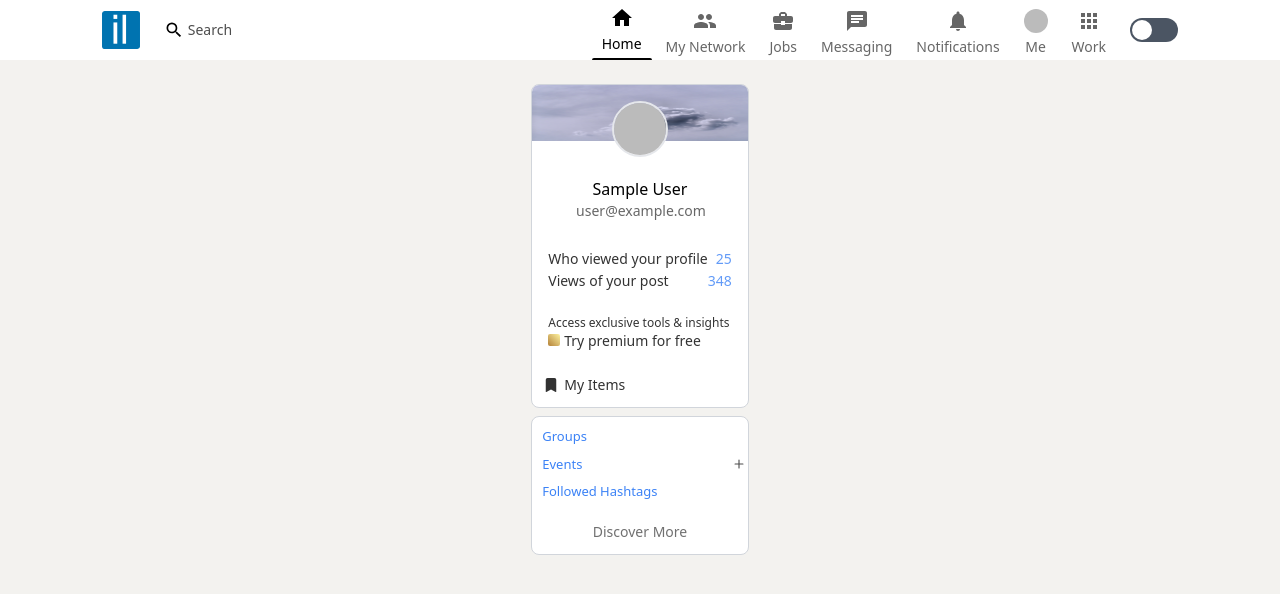
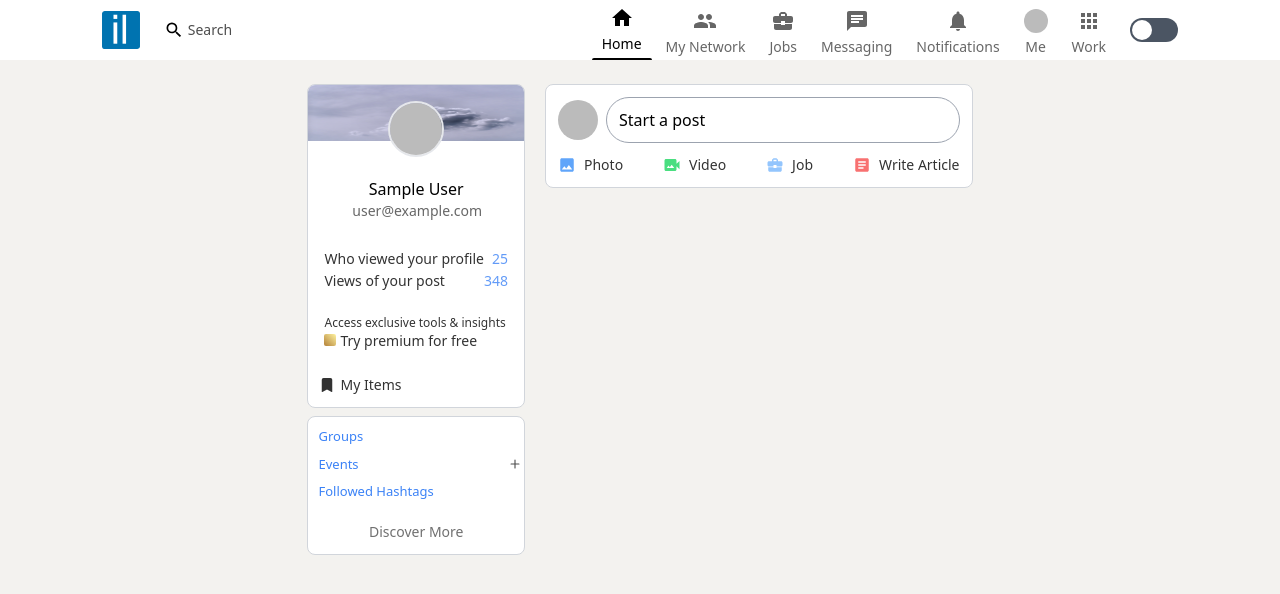
Before and after one commit to eglereact/Nideknil-linkedIn-clone, a Next.js app: page / in a window 1280 px wide. Shown: the top 594 px of the page. Built offline with nearby package versions, Linux system fonts and the light colour scheme; no server answers; sample sign-in values are in the browser's storage.

Commit message:
add feed input and recoil

```diff
--- /dev/null
+++ b/atoms/modalAtom.js
@@ -0,0 +1,11 @@
+import { atom } from "recoil";
+
+export const modalState = atom({
+  key: "modalState",
+  default: false,
+});
+
+export const modalTypeState = atom({
+  key: "modalTypeState",
+  default: "dropIn",
+});
--- /dev/null
+++ b/components/Feed.js
@@ -0,0 +1,11 @@
+import Input from "./Input";
+
+function Feed() {
+  return (
+    <div className="space-y-6 pb-24 max-w-lg">
+      <Input />
+    </div>
+  );
+}
+
+export default Feed;
--- a/components/Header.js
+++ b/components/Header.js
@@ -9,7 +9,6 @@
   MdOutlineApps,
   MdGroup,
   MdBusinessCenter,
-  MdWbSunny,
 } from "react-icons/md";
 import { BsMoonFill } from "react-icons/bs";
 import HeaderLink from "./HeaderLink";
--- /dev/null
+++ b/components/Input.js
@@ -0,0 +1,61 @@
+import { motion } from "framer-motion";
+import { useSession } from "next-auth/react";
+
+import {
+  MdBusinessCenter,
+  MdArticle,
+  MdVideoCameraBack,
+  MdInsertPhoto,
+} from "react-icons/md";
+import { useRecoilState } from "recoil";
+import { modalState, modalTypeState } from "./../atoms/modalAtom";
+
+function Input() {
+  const { data: session } = useSession();
+  const [modalOpen, setModalOpen] = useRecoilState(modalState);
+  const [modalType, setModalType] = useRecoilState(modalTypeState);
+  return (
+    <div
+      className="bg-white dark:bg-[#1D2226] rounded-lg p-3 space-y-3 border border-gray-300
+     dark:border-none"
+    >
+      <div className="flex items-center space-x-2">
+        <img
+          src={session?.user?.image}
+          className="h-10 w-10 cursor-pointer rounded-full"
+        />
+        <motion.button
+          whileHover={{ scale: 1.01 }}
+          whileTap={{ scale: 0.99 }}
+          className="rounded-full border-gray-400 border py-2.5 px-3 opacity-100 font-medium w-full text-left"
+          onClick={() => {
+            setModalOpen(true);
+            setModalType("dropIn");
+          }}
+        >
+          Start a post
+        </motion.button>
+      </div>
+      <div className="flex items-center flex-wrap gap-4 justify-center md:gap-x-10">
+        <button className="inputButton group">
+          <MdInsertPhoto className="text-blue-400 text-lg" />
+          <h4 className="opacity-80 group-hover:opacity-100">Photo</h4>
+        </button>
+        <button className="inputButton group">
+          <MdVideoCameraBack className="text-green-400 text-lg" />
+          <h4 className="opacity-80 group-hover:opacity-100">Video</h4>
+        </button>
+        <button className="inputButton group">
+          <MdBusinessCenter className="text-blue-300 text-lg" />
+          <h4 className="opacity-80 group-hover:opacity-100">Job</h4>
+        </button>
+        <button className="inputButton group ">
+          <MdArticle className="text-red-400 text-lg" />
+          <h4 className="opacity-80 group-hover:opacity-100">Write Article</h4>
+        </button>
+      </div>
+    </div>
+  );
+}
+
+export default Input;
--- a/package.json
+++ b/package.json
@@ -17,7 +17,8 @@
     "next-themes": "^0.1.1",
     "react": "17.0.2",
     "react-dom": "17.0.2",
-    "react-icons": "^4.3.1"
+    "react-icons": "^4.3.1",
+    "recoil": "^0.7.2"
   },
   "devDependencies": {
     "autoprefixer": "^10.4.4",
--- a/pages/_app.js
+++ b/pages/_app.js
@@ -1,13 +1,16 @@
 import "../styles/globals.css";
 import { ThemeProvider } from "next-themes";
 import { SessionProvider } from "next-auth/react";
+import { RecoilRoot } from "recoil";
 
 function MyApp({ Component, pageProps: { session, ...pageProps } }) {
   return (
     <SessionProvider session={session}>
-      <ThemeProvider attribute="class">
-        <Component {...pageProps} />
-      </ThemeProvider>
+      <RecoilRoot>
+        <ThemeProvider attribute="class">
+          <Component {...pageProps} />
+        </ThemeProvider>
+      </RecoilRoot>
     </SessionProvider>
   );
 }
--- a/pages/index.js
+++ b/pages/index.js
@@ -1,6 +1,7 @@
 import { getSession, signOut, useSession } from "next-auth/react";
 import Head from "next/head";
 import { useRouter } from "next/router";
+import Feed from "../components/Feed";
 import Header from "../components/Header";
 import Sidebar from "../components/Sidebar";
 
@@ -26,12 +27,10 @@
         <Header />
         <main className="flex justify-center gap-x-4 px-4 sm:px-12">
           <div className="flex flex-col md:flex-row gap-5">
-            <div>
-              <Sidebar />
-              {/* feed */}
-            </div>
-            {/* widges */}
+            <Sidebar />
+            <Feed />
           </div>
+          {/* widges */}
         </main>
       </div>
     </div>
--- a/styles/globals.css
+++ b/styles/globals.css
@@ -19,4 +19,8 @@
   .sidebarLink {
     @apply text-[13px] font-medium text-blue-500 hover:underline cursor-pointer px-2.5;
   }
+
+  .inputButton {
+    @apply flex items-center space-x-2 font-medium cursor-pointer text-sm;
+  }
 }
```
Also changed, not shown: 1 other file (tests, documents, lock files or other folders).
